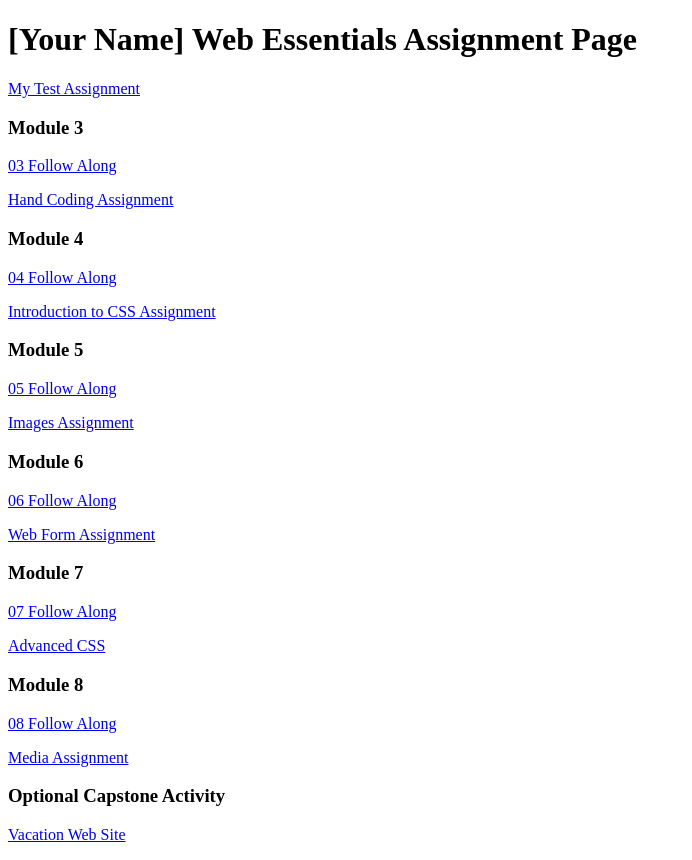
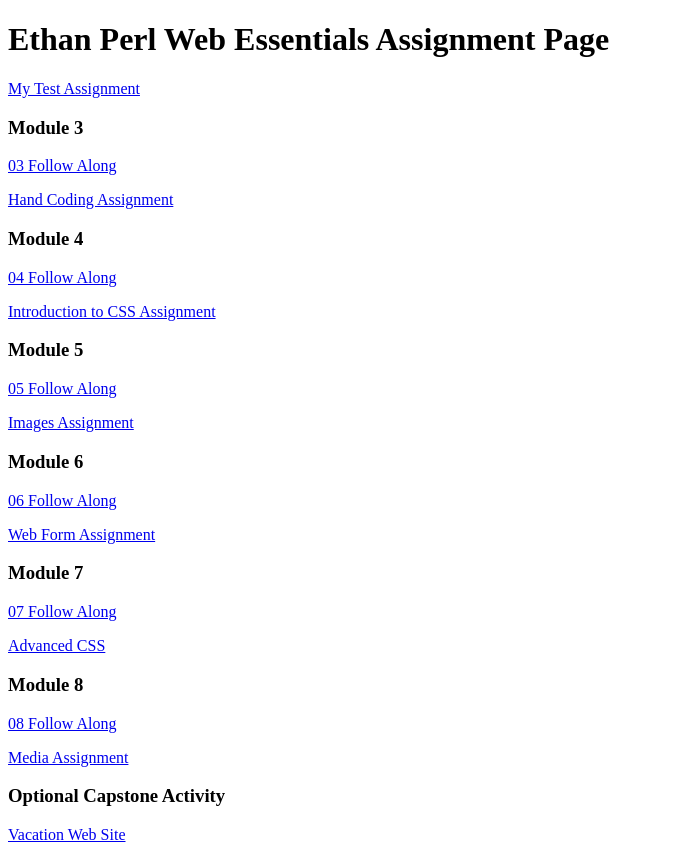
Before and after one commit to Stormy23975/dwdd1600, a plain HTML site: page index.html in a window 1280 px wide. Shown: the whole page, without its empty margins (0-692 px from the left). Drawn offline with Linux system fonts and the light colour scheme.

Commit message:
Added name

```diff
--- a/index.html
+++ b/index.html
@@ -6,7 +6,7 @@
 		<title>dwdd 1600 assignment list page</title>
 	</head>
 	<body>
-		<h1>[Your Name] Web Essentials Assignment Page</h1>
+		<h1>Ethan Perl Web Essentials Assignment Page</h1>
 		<p><a href="01test">My Test Assignment</a></p>
 
 		<h3>Module 3</h3>
```
